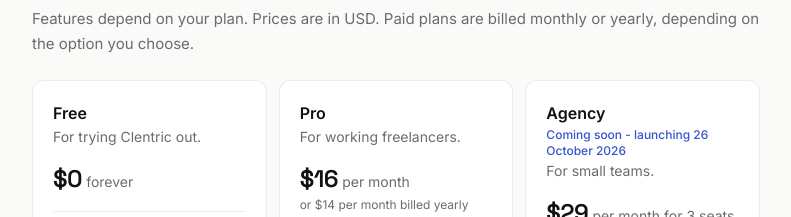
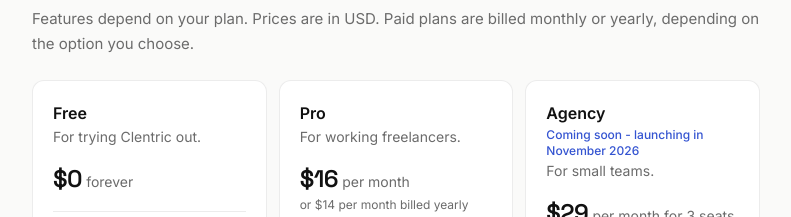
Before and after one commit to fuzailansariii/clentric, a Next.js app: page /terms in a window 1280 px wide. Shown: the part 1040-1257 px from the top of the page, without its empty margins (244-1035 px from the left). Built offline with nearby package versions, Linux system fonts and the light colour scheme.

Commit message:
chore: Agency launches "in November 2026", no fixed day
- Pricing card, FAQ, waitlist dialog and Terms read one launchLabel

```diff
--- a/components/landing/faq.tsx
+++ b/components/landing/faq.tsx
@@ -32,7 +32,7 @@
   {
     cat: "Getting started",
     q: "What does it cost?",
-    a: `Free covers your first client, Pro is $${PRICING.pro.price.monthly} a month for unlimited everything, and Agency arrives on ${PRICING.agency.launchDateLabel} for teams. Prices in USD, cancel anytime.`,
+    a: `Free covers your first client, Pro is $${PRICING.pro.price.monthly} a month for unlimited everything, and Agency arrives ${PRICING.agency.launchLabel} for teams. Prices in USD, cancel anytime.`,
   },
   {
     cat: "Payments",
--- a/components/landing/pricing.tsx
+++ b/components/landing/pricing.tsx
@@ -5,7 +5,6 @@
 import { CheckIcon, MinusIcon, PlusIcon } from "lucide-react";
 import { LEGAL } from "@/lib/legal-config";
 import {
-  AGENCY_LAUNCH_DATE,
   PRICING,
   isComingSoon,
   pricePerMonth,
@@ -18,11 +17,6 @@
 
 const { free, pro, agency } = PRICING;
 const MAX_SEATS = 25;
-const AGENCY_SHORT_DATE = new Date(`${AGENCY_LAUNCH_DATE}T00:00:00Z`).toLocaleDateString("en-US", {
-  month: "short",
-  day: "numeric",
-  timeZone: "UTC",
-});
 
 const CTA =
   "mt-4 flex h-10 sm:mt-5 w-full cursor-pointer items-center justify-center rounded-md border text-sm font-medium transition-[filter,scale] duration-150 hover:brightness-[.94] active:scale-[.98]";
@@ -120,7 +114,7 @@
           desc={agency.tagline}
           price={`$${agencyPrice}`}
           per="/ month"
-          bill={`${seats} seats · +$${agency.extraSeatMonthly}/month per extra${agencyLive ? "" : ` · launches ${AGENCY_SHORT_DATE}`}`}
+          bill={`${seats} seats · +$${agency.extraSeatMonthly}/month per extra${agencyLive ? "" : ` · launches ${agency.launchLabel}`}`}
           inc={agency.featuresHeading}
           seats={
             <div className="mt-4 flex items-center justify-between gap-3 rounded-lg border bg-(--lp-sunk) py-2 pr-2 pl-3.5">
--- a/components/landing/waitlist-dialog.tsx
+++ b/components/landing/waitlist-dialog.tsx
@@ -103,7 +103,7 @@
         Join the Agency waitlist
       </DialogPrimitive.Title>
       <p className="mt-2 text-[15.5px] text-pretty text-(--lp-muted)">
-        The Agency plan launches {PRICING.agency.launchDateLabel}. Leave your
+        The Agency plan launches {PRICING.agency.launchLabel}. Leave your
         email and we&rsquo;ll write to you when it opens.
       </p>
 
--- a/lib/legal-config.ts
+++ b/lib/legal-config.ts
@@ -127,7 +127,7 @@
       // Disappears on its own once PRICING.agency.status is "live".
       note:
         PRICING.agency.status === "coming_soon"
-          ? `Coming soon - launching ${PRICING.agency.launchDateLabel}`
+          ? `Coming soon - launching ${PRICING.agency.launchLabel}`
           : "",
       summary: "For small teams.",
       includes: [
--- a/lib/plans.ts
+++ b/lib/plans.ts
@@ -123,7 +123,8 @@
   /** Flip to "live" to switch the card's badge, CTA and feature tags. */
   status: "coming_soon" as AgencyStatus,
   badge: { coming_soon: "Coming soon", live: "For teams" },
-  launchDateLabel: "26 October 2026",
+  /** No fixed day yet; reads after "launches" or "arrives". */
+  launchLabel: "in November 2026",
   price: { monthly: 29 } satisfies PlanPrice,
   includedSeats: 3,
   extraSeatMonthly: 6,
```
